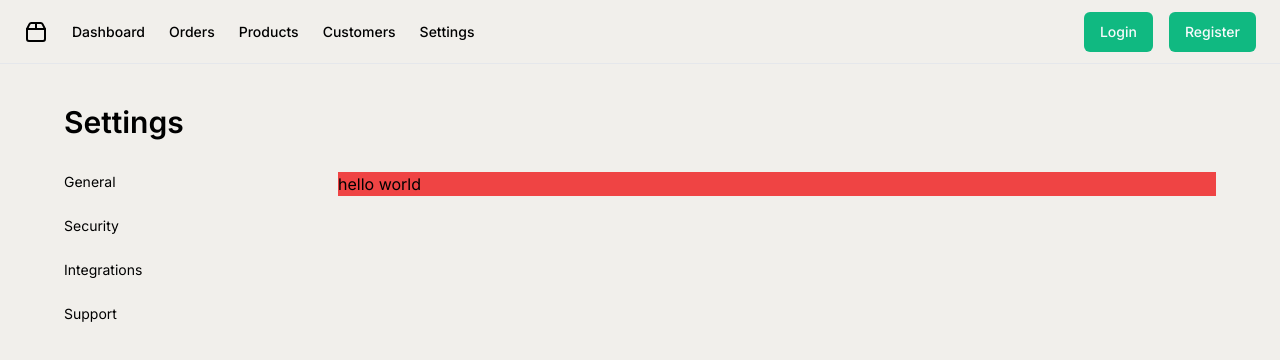
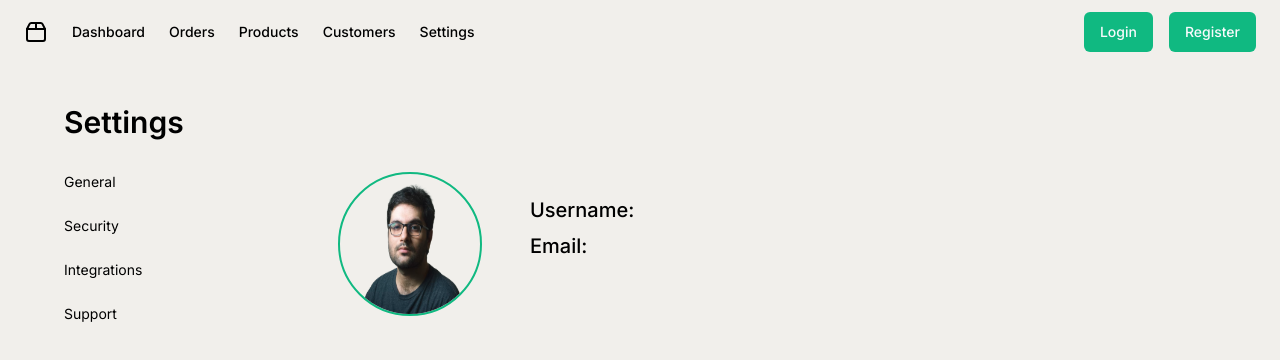
Before and after one commit to tahdiislam/taskflow-frontend, a Next.js app: page /profile in a window 1280 px wide. Shown: the top 360 px of the page. Built offline with nearby package versions, Linux system fonts and the light colour scheme.

Commit message:
add user profile

```diff
--- a/app/profile/page.jsx
+++ b/app/profile/page.jsx
@@ -1,30 +1,11 @@
 /** @format */
-
-import Link from "next/link";
-import { CircleUser, Menu, Package2, Search } from "lucide-react";
-
-import { Button } from "@/components/ui/button";
-import {
-  Card,
-  CardContent,
-  CardDescription,
-  CardFooter,
-  CardHeader,
-  CardTitle,
-} from "@/components/ui/card";
-import { Checkbox } from "@/components/ui/checkbox";
-import {
-  DropdownMenu,
-  DropdownMenuContent,
-  DropdownMenuItem,
-  DropdownMenuLabel,
-  DropdownMenuSeparator,
-  DropdownMenuTrigger,
-} from "@/components/ui/dropdown-menu";
-import { Input } from "@/components/ui/input";
-import { Sheet, SheetContent, SheetTrigger } from "@/components/ui/sheet";
+"use client";
+import Image from "next/image";
+import profile from "@/public/without_background_img.png";
+import { useUserContext } from "@/contexts/userContext";
 
 export default function Profile() {
+  const { user } = useUserContext();
   return (
     <div className="flex min-h-screen w-full flex-col">
       <main className="flex min-h-[calc(100vh_-_theme(spacing.16))] flex-1 flex-col gap-4 bg-muted/40 p-4 md:gap-8 md:p-10">
@@ -41,9 +22,21 @@ export default function Profile() {
             <button className="text-start hover:underline">Integrations</button>
             <button className="text-start hover:underline">Support</button>
           </nav>
-          <div className="grid gap-6 bg-red-500">
-hello world
-
+          <div className="grid gap-6">
+            <div className="flex items-start justify-start gap-12">
+              <Image
+                className="w-36 h-36 rounded-full border-2 border-emerald-500"
+                src={profile}
+                alt="Profile"
+              />
+              <div className="pt-4 flex flex-col gap-2">
+                <h1 className="text-2xl font-semibold text-emerald-500">
+                  {user?.user?.first_name} {user?.user?.last_name}
+                </h1>
+                <p className="text-xl font-medium">Username: {user?.user?.username}</p>
+                <p className="text-xl font-medium">Email: {user?.user?.email}</p>
+              </div>
+            </div>
           </div>
         </div>
       </main>
--- a/components/navbar.jsx
+++ b/components/navbar.jsx
@@ -21,7 +21,7 @@ const Navbar = () => {
   const userToken = localStorage.getItem("token");
   return (
     <>
-      <header className="sticky top-0 flex h-16 items-center gap-4 border-b bg-background px-4 md:px-6">
+      <header className="sticky top-0 flex h-16 items-center gap-4 bg-background px-4 md:px-6">
         <nav className="hidden flex-col gap-6 text-lg font-medium md:flex md:flex-row md:items-center md:gap-5 md:text-sm lg:gap-6">
           <Link
             href="#"
@@ -138,7 +138,12 @@ const Navbar = () => {
                 <DropdownMenuContent align="end">
                   <DropdownMenuLabel>My Account</DropdownMenuLabel>
                   <DropdownMenuSeparator />
-                  <DropdownMenuItem>Settings</DropdownMenuItem>
+                  <DropdownMenuItem>              <Link
+                href="/profile"
+                className="text-muted-foreground hover:text-foreground"
+              >
+                Profile
+              </Link></DropdownMenuItem>
                   <DropdownMenuItem>Support</DropdownMenuItem>
                   <DropdownMenuSeparator />
                   <DropdownMenuItem>Logout</DropdownMenuItem>
--- a/contexts/userContext.jsx
+++ b/contexts/userContext.jsx
@@ -1,20 +1,42 @@
+/** @format */
+
 "use client";
-import React, { createContext, useState, useContext } from "react";
+import axios from "axios";
+import React, { createContext, useState, useContext, useEffect } from "react";
 
 const UserContext = createContext(null);
 
 export function UserWrapper({ children }) {
+  let [user, setUser] = useState("Guest");
+  const [userId, setUserId] = useState(null);
 
-  let [user, setUser] = useState("Guest");
+  useEffect(() => {
+    if (typeof window !== "undefined") {
+      setUserId(window.localStorage.getItem("user_id"));
+    }
+  }, []);
+
+  useEffect(() => {
+    if (!userId) return;
+    axios
+      .get(
+        `${process.env.NEXT_PUBLIC_BACKEDN_URL_PROD}/customer/list/?user_id=${userId}`
+      )
+      .then((res) => {
+        console.log("🚀 ~ .then ~ res:", res);
+        if (res.status === 200) {
+          setUser(res?.data[0]);
+        }
+      })
+      .catch((err) => {
+        console.log(err);
+      });
+  }, [userId]);
 
   const value = { user, setUser };
-  return (
-    <UserContext.Provider value={value}>
-      {children}
-    </UserContext.Provider>
-  );
+  return <UserContext.Provider value={value}>{children}</UserContext.Provider>;
 }
 
 export function useUserContext() {
-  return useContext(UserContext)
+  return useContext(UserContext);
 }
```
Also changed, not shown: public/without_background_img.png (added).
